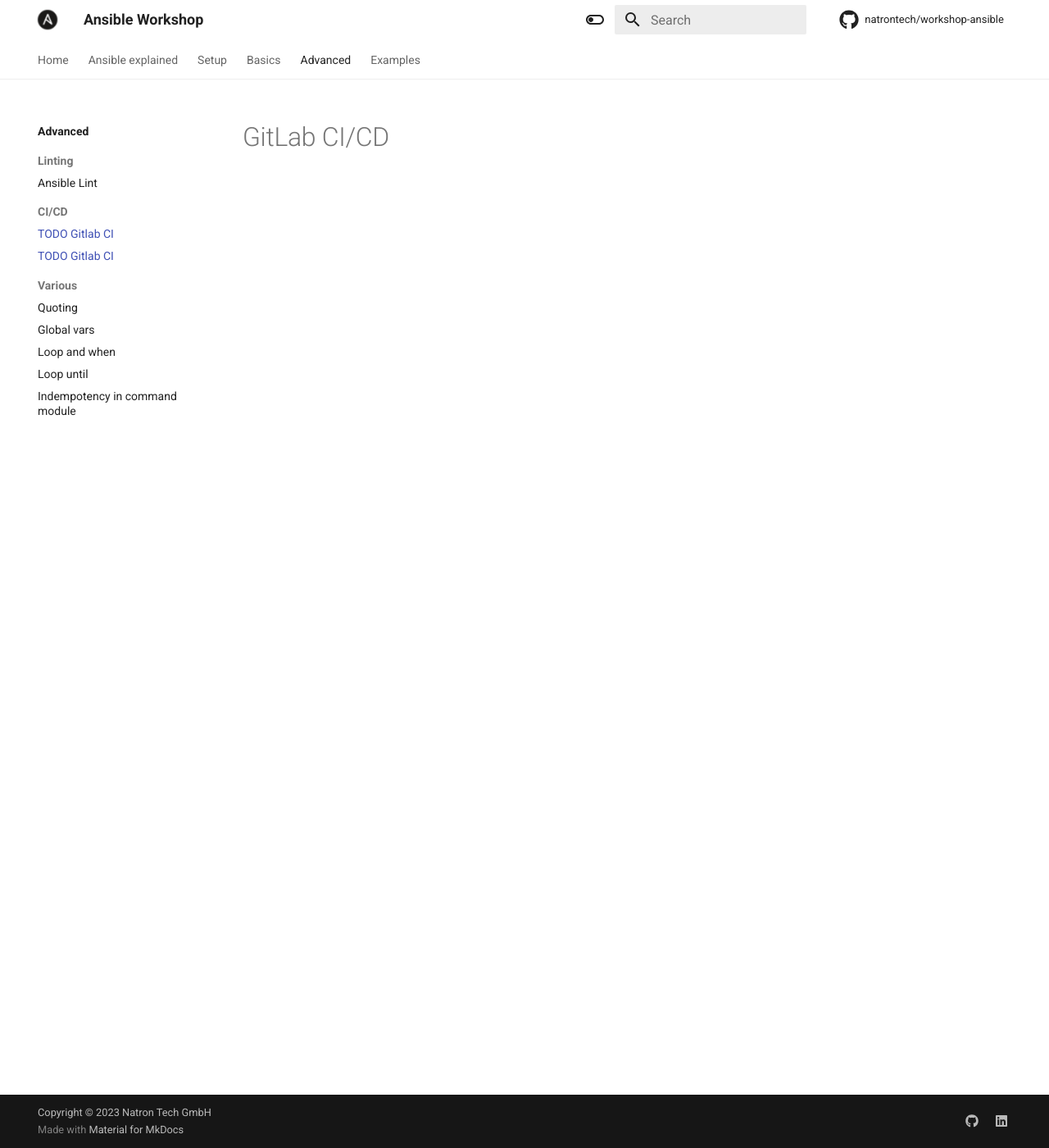
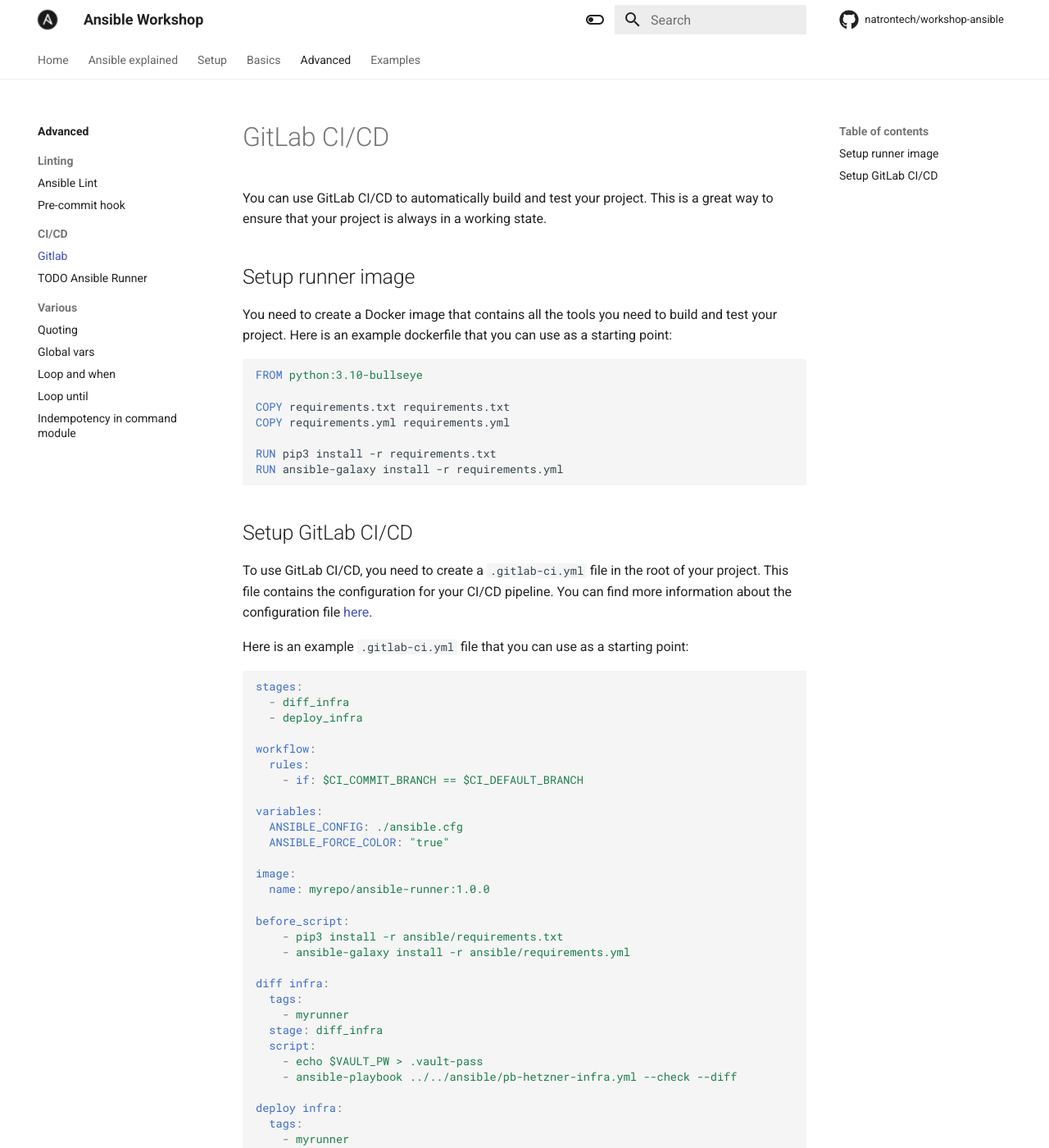
Before and after one commit to natrontech/workshop-ansible, an MkDocs documentation site: the page built from docs/advanced/ci-cd/gitlab-ci.md, in a window 1280 px wide and 1400 px high. Shown: the whole window at 82% size. Built offline with MkDocs 1.6.1 and Material for MkDocs 9.7.7, drawn with Linux system fonts in a browser that asks for light colours; comment, search, counter and statistics services are not loaded; some of the changed text lies outside the part shown.

Commit message:
more sections and content :rocket:
Signed-off-by: Sven Gerber <github@gerber.uno>

````diff
--- a/docs/advanced/ci-cd/gitlab-ci.md
+++ b/docs/advanced/ci-cd/gitlab-ci.md
@@ -1 +1,57 @@
 # GitLab CI/CD
+You can use GitLab CI/CD to automatically build and test your project. This is a great way to ensure that your project is always in a working state.
+
+## Setup runner image
+You need to create a Docker image that contains all the tools you need to build and test your project.
+Here is an example dockerfile that you can use as a starting point:
+```dockerfile
+FROM python:3.10-bullseye
+
+COPY requirements.txt requirements.txt
+COPY requirements.yml requirements.yml
+
+RUN pip3 install -r requirements.txt
+RUN ansible-galaxy install -r requirements.yml
+```
+
+## Setup GitLab CI/CD
+To use GitLab CI/CD, you need to create a `.gitlab-ci.yml` file in the root of your project. This file contains the configuration for your CI/CD pipeline. You can find more information about the configuration file [here](https://docs.gitlab.com/ee/ci/yaml/).
+
+Here is an example `.gitlab-ci.yml` file that you can use as a starting point:
+```yaml
+stages:
+  - diff_infra
+  - deploy_infra
+
+workflow:
+  rules:
+    - if: $CI_COMMIT_BRANCH == $CI_DEFAULT_BRANCH
+
+variables:
+  ANSIBLE_CONFIG: ./ansible.cfg
+  ANSIBLE_FORCE_COLOR: "true"
+
+image:
+  name: myrepo/ansible-runner:1.0.0
+
+before_script:
+    - pip3 install -r ansible/requirements.txt
+    - ansible-galaxy install -r ansible/requirements.yml
+
+diff infra:
+  tags:
+    - myrunner
+  stage: diff_infra
+  script:
+    - echo $VAULT_PW > .vault-pass
+    - ansible-playbook ../../ansible/pb-hetzner-infra.yml --check --diff
+
+deploy infra:
+  tags:
+    - myrunner
+  stage: deploy_infra
+  script:
+    - echo $VAULT_PW > .vault-pass
+    - ansible-playbook ../../ansible/pb-hetzner-infra.yml
+```
+This will first run a `diff` on your infrastructure and then deploy it. You can add more stages to your pipeline to run more tests or build your application.
--- a/mkdocs.yaml
+++ b/mkdocs.yaml
@@ -69,9 +69,10 @@ nav:
     - advanced/index.md
     - Linting:
       - Ansible Lint: advanced/linting/ansible-lint.md
+      - Pre-commit hook: advanced/linting/precommit.md
     - CI/CD:
-      - TODO Gitlab CI: advanced/ci-cd/gitlab-ci.md
-      - TODO Ansible Runner: advanced/ci-cd/gitlab-ci.md
+      - Gitlab: advanced/ci-cd/gitlab-ci.md
+      - TODO Ansible Runner: advanced/ci-cd/ansible-runner.md
     - Various:
       - Quoting: advanced/various/quoting.md
       - Global vars: advanced/various/global-vars.md
````
Also changed, not shown: docs/advanced/linting/precommit.md (added, +42 -0 lines).
